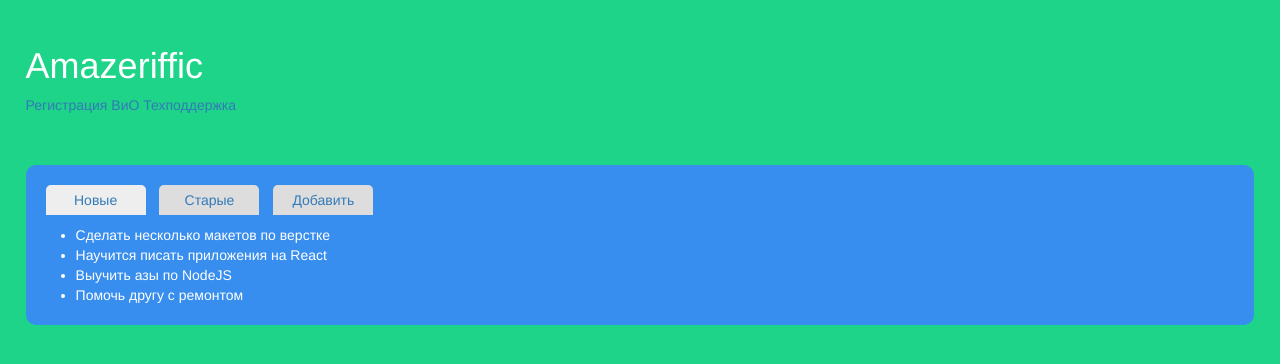
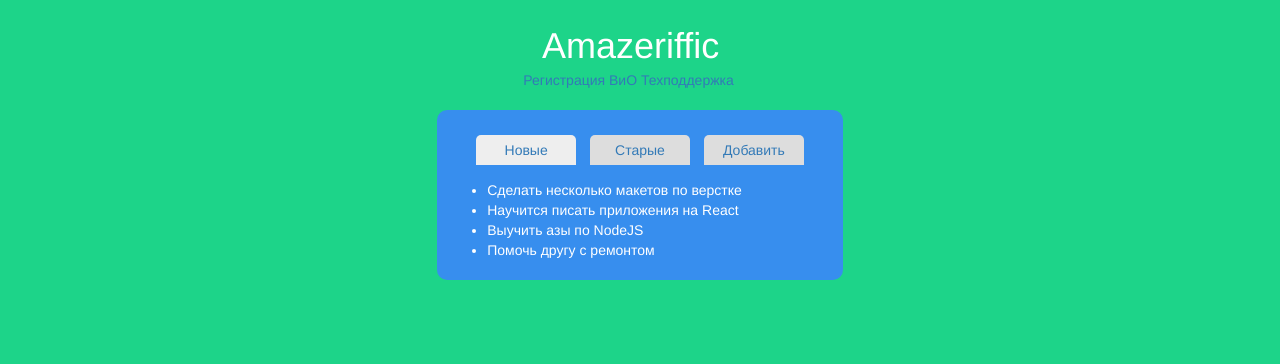
Before and after one commit to jeyakoroll/Amazeriffic, a website: page index.html in a window 1280 px wide. Drawn offline with Linux system fonts and the light colour scheme.

Commit message:
Bribed styles

```diff
--- a/index.html
+++ b/index.html
@@ -19,7 +19,7 @@
 
 		<!-- Site header -->
 	<header class="header">
-		<h1>Amazeriffic</h1>
+		<h1 class="header__h1">Amazeriffic</h1>
 		<nav>
 			<a href="">Регистрация</a>
 			<a href="">ВиО</a>
--- a/public/css/all.min.css
+++ b/public/css/all.min.css
@@ -1,30 +1,65 @@
 .body {
+  width: 100%;
+  height: 100%;
   background: #1DD489;
   color: #fff;
   padding: 2%;
 }
 
+.header {
+  width: 19%;
+  margin: 0 auto;
+}
+
+.header__h1 {
+  width: 84%;
+  margin: 0 auto 5px;
+}
+
+.hendler {
+  width: auto;
+  height: auto;
+  margin: 0 auto;
+}
+
 .wrapper {
   height: auto;
-  margin: 50px auto;
+  width: 33%;
+  margin: 20px auto;
   padding: 10px;
   border-radius: 10px;
   background: #378EEE;
   color: #fff;
+  display: flex;
+  flex-direction: column;
+  flex-wrap: nowrap;
+  justify-content: center;
+  align-content: stretch;
+  align-items: flex-start;
+}
+
+.wrapper .content {
+  order: 0;
+  flex: 0 1 auto;
+  align-self: center;
+  width: 100%;
+}
+
+.tabs {
+  margin: 1rem;
+  order: 0;
+  flex: 0 1 auto;
+  align-self: center;
 }
 
 .tabs a span {
   display: inline-block;
   border-radius: 5px 5px 0 0;
   width: 100px;
-  margin-right: 10px;
+  margin: 5px;
   text-align: center;
   background: #ddd;
   padding: 5px;
-}
-
-.tabs {
-  margin: 1rem;
 }
 
 .tabs a span.active {
@@ -46,7 +81,7 @@
 }
 
 .button {
-  margin: 1.5% 0 0.5% 10%;
+  margin: 0 auto 3%;
   padding: 10px 30px;
   border-radius: 5px;
 }
@@ -57,8 +92,8 @@
 
 .input {
   padding-left: 1%;
-  margin-top: 1.5%;
-  width: 328px;
+  margin: 5px auto 15px;
+  width: 90%;
   height: 30px;
   color: #808080;
 }
--- a/source/css/main.scss
+++ b/source/css/main.scss
@@ -1,28 +1,59 @@
 .body {
+  width: 100%;
+  height: 100%;
   background: #1DD489;
   color: #fff;
   padding: 2%;
 }
+.header {
+  width: 19%;
+  margin: 0 auto;
+}
+.header__h1 {
+  width: 84%;
+  margin: 0 auto 5px;
+}
+.hendler {
+  width: auto;
+  height: auto;
+  margin: 0 auto;
+}
 .wrapper {
   // width: 378px;
   height: auto;
-  margin:50px auto;
+  width: 33%;
+  margin: 20px auto;
   padding: 10px;
   border-radius: 10px;
   background: #378EEE;
   color: #fff;
+  display: flex;
+  flex-direction: column;
+  flex-wrap: nowrap;
+  justify-content: center;
+  align-content: stretch;
+  align-items: flex-start;
+}
+.wrapper .content {
+  order: 0;
+  flex: 0 1 auto;
+  align-self: center;
+  width: 100%;
+}
+.tabs {
+  margin: 1rem;
+  order: 0;
+  flex: 0 1 auto;
+  align-self: center;
 }
 .tabs a span {
 display: inline-block;
 border-radius: 5px 5px 0 0;
 width: 100px;
-margin-right: 10px;
+margin: 5px;
 text-align: center;
 background: #ddd;
 padding: 5px;
-}
-.tabs {
-  margin: 1rem;
 }
 .tabs a span.active {
 background: #eee;
@@ -40,7 +71,7 @@ background: #eee;
   margin: 1rem;
 }
 .button {
-  margin: 1.5% 0 0.5% 10%;
+  margin: 0 auto 3%;
   padding: 10px 30px;
   border-radius: 5px;
   &:hover {
@@ -50,8 +81,8 @@ background: #eee;
 }
 .input {
   padding-left: 1%;
-  margin-top: 1.5%;
-  width: 328px;
+  margin: 5px auto 15px;
+  width: 90%;
   height: 30px;
   color: #808080;
 }
```
